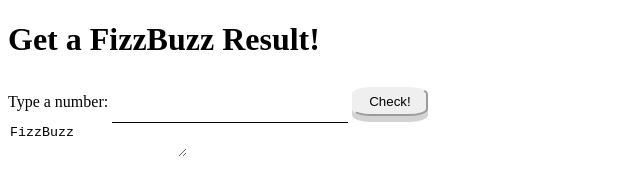
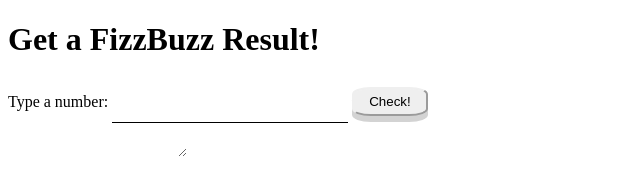
Before and after one commit to CuriosityExp/TugasJSA, a plain HTML site: page index.html in a window 1280 px wide. Both pictures are taken after a click on the button "Check!". Shown: the full height of the page, 0-640 px from the left. Drawn offline with Linux system fonts and the light colour scheme.

Commit message:
Changing i

```diff
--- a/index.html
+++ b/index.html
@@ -21,7 +21,7 @@
             i+= 1;
             let inputValue = document.getElementById("iNumber").value;
             document.getElementById("oText").innerHTML = inputValue;
-            if (i===0){
+            if (i===1){
                 document.getElementById("oText").innerHTML = inputValue;
             }else{
                 if(inputValue === 0){
```
